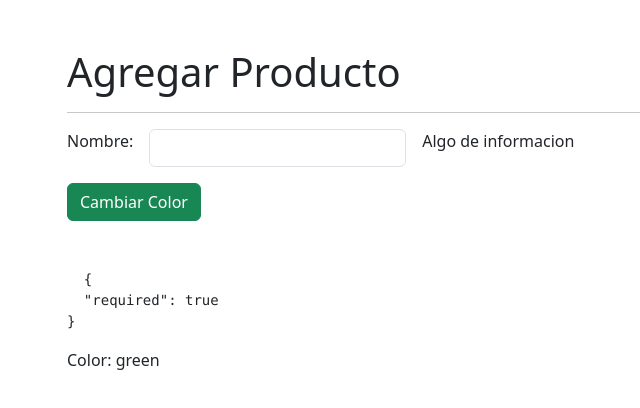
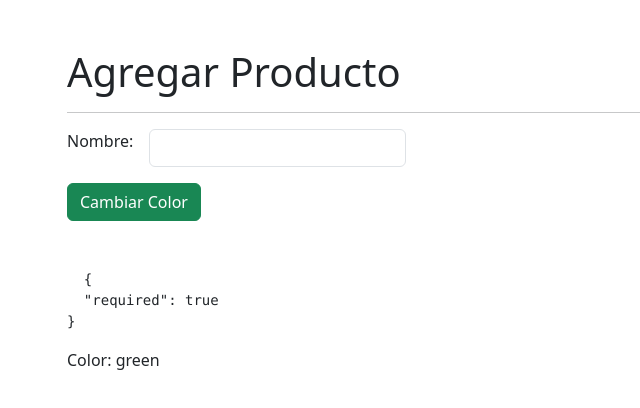
Before and after one commit to geovannysalvador/direvtiveSignals, an Angular app: page /products/product in a window 1280 px wide. Shown: the top 408 px of the page, without its empty margins (15-655 px from the left). Built offline with nearby package versions, Linux system fonts and the light colour scheme.

Commit message:
Implements custom directive

```diff
--- a/src/app/products/pages/product-page/product-page.component.html
+++ b/src/app/products/pages/product-page/product-page.component.html
@@ -13,7 +13,8 @@
     </div>
 
     <div class="col-auto">
-      <span>Algo de informacion</span>
+      <!-- Contiene mi directiva personalizada llamada customLabel -->
+      <span customLabel ></span>
     </div>
 
   </div>
--- a/src/app/products/products.module.ts
+++ b/src/app/products/products.module.ts
@@ -4,6 +4,8 @@ import { ReactiveFormsModule } from '@angular/forms';
 
 import { ProductsRoutingModule } from './products-routing.module';
 import { ProductPageComponent } from './pages/product-page/product-page.component';
+
+import { SharedModule } from '../shared/shared.module';
 
 
 
@@ -16,6 +18,7 @@ import { ProductPageComponent } from './pages/product-page/product-page.componen
     CommonModule,
     ProductsRoutingModule,
     ReactiveFormsModule,
+    SharedModule,
   ]
 })
 export class ProductsModule { }
--- /dev/null
+++ b/src/app/shared/directives/custom-label.directive.ts
@@ -0,0 +1,13 @@
+import { Directive } from '@angular/core';
+
+@Directive({
+  selector: '[customLabel]'
+})
+export class CustomLabelDirective  {
+
+  constructor() {
+    console.log('constructor de directiva');
+
+   }
+
+}
```
Also changed, not shown: src/app/shared/shared.module.ts (added, +18 -0 lines).
